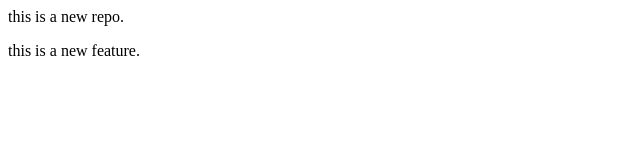
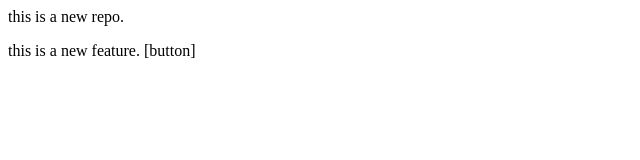
Before and after one commit to mohammedsalmanullah06-blip/localrepo, a plain HTML site: page index.html in a window 1280 px wide. Shown: the full height of the page, 0-640 px from the left. Drawn offline with Linux system fonts and the light colour scheme.

Commit message:
add button

```diff
--- a/index.html
+++ b/index.html
@@ -1,2 +1,2 @@
 <p>this is a new repo.</p>
-<p>this is a new feature.</p>
+<p>this is a new feature. [button]</p>
```
